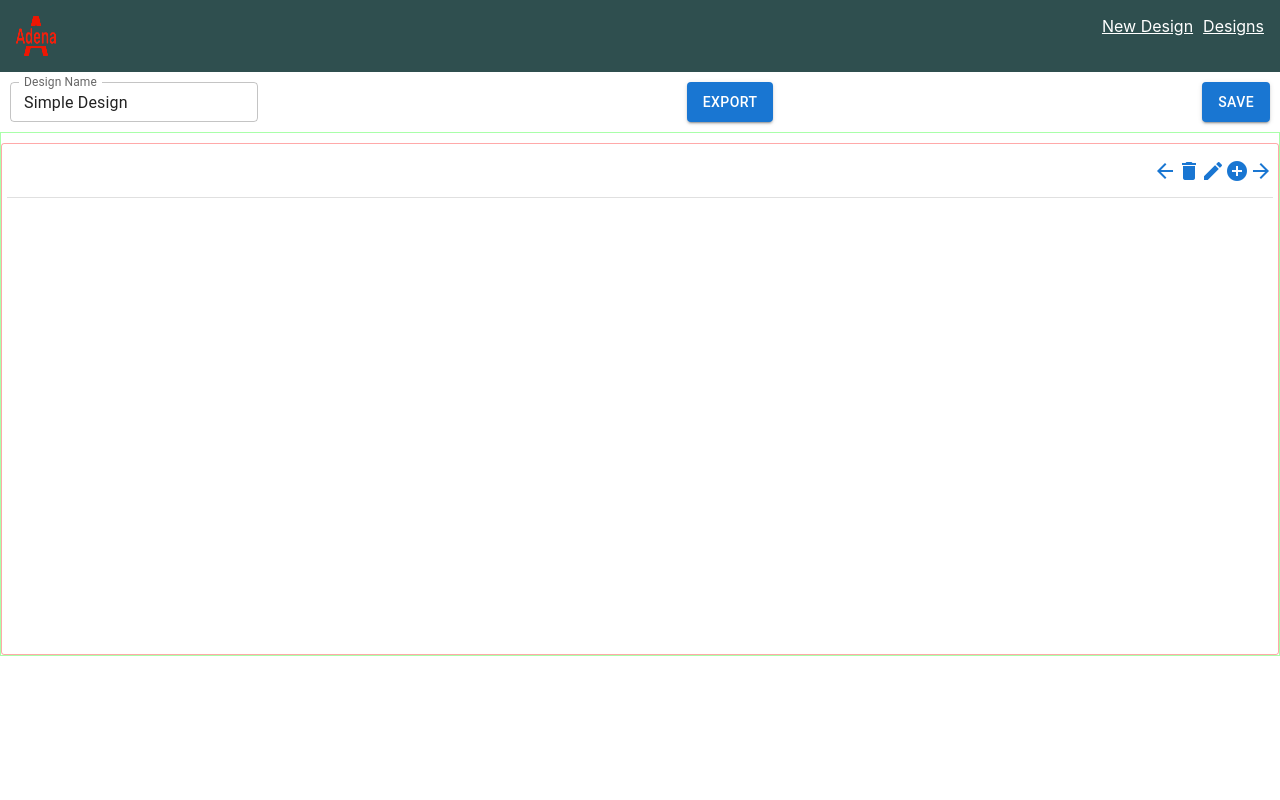
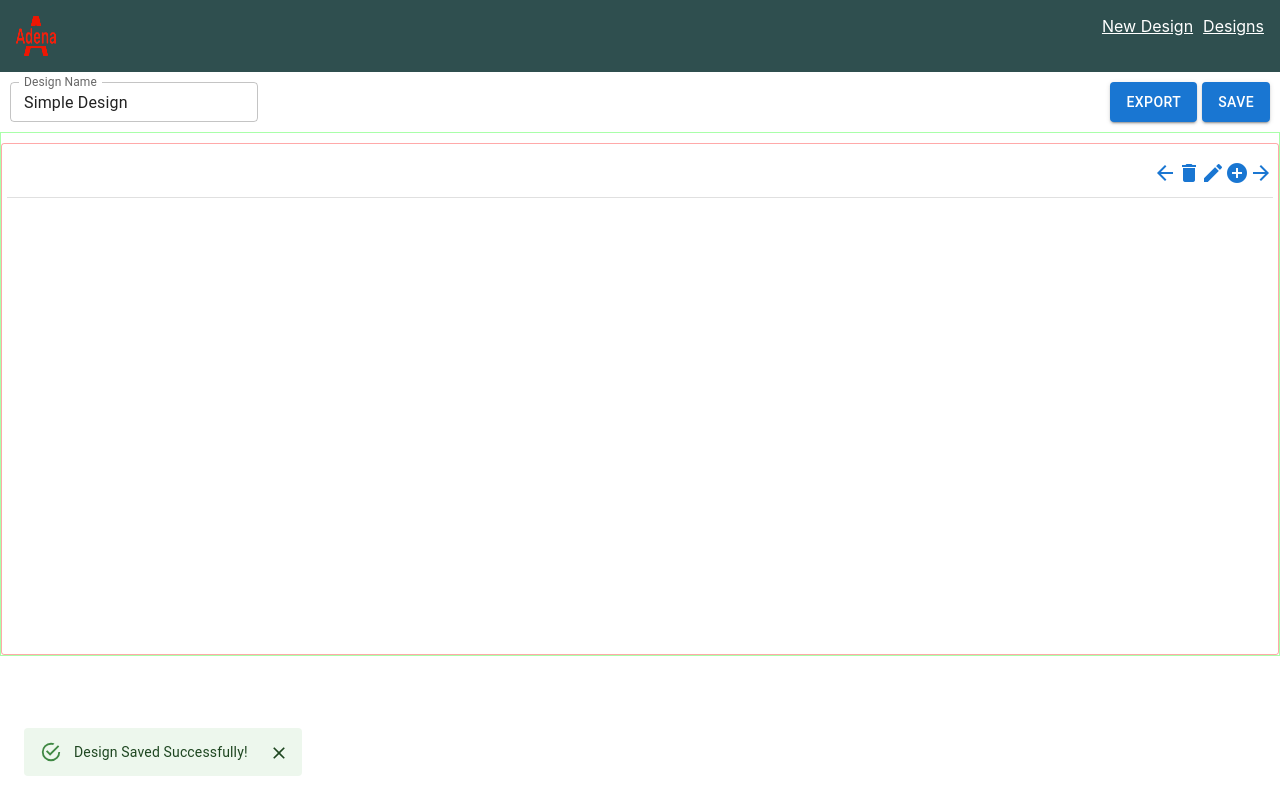
Before and after one commit to MostafaSoleimani/adena-react, a React (Create React App) app: page /design/new in a window 1280 px wide. Both pictures are taken after a click on the button "SAVE". Built offline with nearby package versions, Linux system fonts and the light colour scheme; the HTML template or start-up script is replaced by a standard one.

Commit message:
Feat: Implement Form

```diff
--- a/src/App.css
+++ b/src/App.css
@@ -95,13 +95,28 @@ header > img {
   flex-wrap: wrap;
   padding: .5rem;
 }
+.adena-designs {
+  display: flex;
+  justify-content: space-between;
+  align-items: flex-start;
+  padding: .5rem;
+}
 
 .adena-form-fields {
   width: 20%;
 }
 
+.icon-btn {
+  min-width: unset !important;
+  padding: 0 !important;
+}
+
 .fx {
   display: flex;
+}
+
+.gap {
+  gap: 5px;
 }
 
 .j-c-start {
@@ -113,3 +128,7 @@ header > img {
 .a-i-center {
   align-items: center;
 }
+
+pre {
+  text-align: start;
+}
--- a/src/core-design/container/FormDesigner.js
+++ b/src/core-design/container/FormDesigner.js
@@ -1,3 +1,4 @@
+import { Alert, Snackbar } from "@mui/material";
 import Box from "@mui/material/Box";
 import Button from "@mui/material/Button";
 import Tab from "@mui/material/Tab";
@@ -25,6 +26,7 @@ export default function FormDesigner() {
 
   const formDesign = useSelector(designerSelect);
   const [tabValue, setTabValue] = React.useState(0);
+  const [openSnack, setOpenSnack] = React.useState(false);
   React.useEffect(() => {
     dispatch(fetchFormById(id));
   }, [dispatch, id]);
@@ -35,6 +37,10 @@ export default function FormDesigner() {
   const handleTabNameChange = (e) => {
     const { value } = e.target;
     dispatch(designerActions.editForm({ name: value }));
+  };
+
+  const handleCloseSnack = () => {
+    setOpenSnack(false);
   };
 
   const addTab = () => {
@@ -62,9 +68,13 @@ export default function FormDesigner() {
 
   const SaveForm = () => {
     saveState(formDesign);
+    setOpenSnack(true);
   };
 
-  const removeTab = (idx) => {};
+  const removeTab = (idx) => {
+    if (idx === formDesign.length - 1) setTabValue(formDesign.length - 2);
+    dispatch(designerActions.removeTab(formDesign.layout[idx].id));
+  };
 
   const exportJson = () => {
     downloadFile(formDesign, `${formDesign.name}-schema`);
@@ -89,12 +99,15 @@ export default function FormDesigner() {
           size="small"
           onChange={handleTabNameChange}
         />
+        <div className="fx gap">
           <Button color="primary" variant="contained" onClick={exportJson}>
             Export
           </Button>
+
           <Button color="primary" variant="contained" onClick={SaveForm}>
             Save
           </Button>
+        </div>
       </div>
       <main className="adena-tab-designer-main">
         <div className="adena-tab-designer-main-tabs">
@@ -131,6 +144,19 @@ export default function FormDesigner() {
           {renderedTabs}
         </div>
       </main>
+      <Snackbar
+        open={openSnack}
+        autoHideDuration={6000}
+        onClose={handleCloseSnack}
+      >
+        <Alert
+          onClose={handleCloseSnack}
+          severity="success"
+          sx={{ width: "100%" }}
+        >
+          Design Saved Successfully!
+        </Alert>
+      </Snackbar>
     </>
   );
 }
--- a/src/core-design/tools/FieldNav.js
+++ b/src/core-design/tools/FieldNav.js
@@ -1,3 +1,4 @@
+import { Button } from "@mui/material";
 import Icon from "@mui/material/Icon";
 import React from "react";
 
@@ -14,24 +15,28 @@ export default function FieldNav({
       <div>
         <label>{label}</label>
       </div>
-      <div>
-        <Icon onClick={shiftLeft} color="primary" disabled={!shiftLeft}>
-          arrow_back
-        </Icon>
-        <Icon color="primary" onClick={remove}>
-          delete_circle
-        </Icon>
-        <Icon color="primary" onClick={edit}>
-          edit_circle
-        </Icon>
+      <div className="fx">
+        <Button onClick={shiftLeft} className="icon-btn" disabled={!shiftLeft}>
+          <Icon color="primary">arrow_back</Icon>
+        </Button>
+        <Button onClick={remove} className="icon-btn">
+          <Icon color="primary">delete_circle</Icon>
+        </Button>
+        <Button onClick={edit} className="icon-btn">
+          <Icon color="primary">edit_circle</Icon>
+        </Button>
         {add && (
-          <Icon color="primary" onClick={add}>
-            add_circle
-          </Icon>
+          <Button onClick={add} className="icon-btn">
+            <Icon color="primary">add_circle</Icon>
+          </Button>
         )}
-        <Icon onClick={shiftRight} color="primary" disabled={!shiftRight}>
-          arrow_forward
-        </Icon>
+        <Button
+          onClick={shiftRight}
+          className="icon-btn"
+          disabled={!shiftRight}
+        >
+          <Icon color="primary">arrow_forward</Icon>
+        </Button>
       </div>
     </div>
   );
--- a/src/store/designer-slice.js
+++ b/src/store/designer-slice.js
@@ -11,84 +11,104 @@ const designerSlice = createSlice({
   },
   reducers: {
     shiftLeftTab: (state, action) => {
-      if(action.payload !== 0) insertAndShift(state.layout, action.payload, action.payload - 1)
+      if (action.payload !== 0)
+        insertAndShift(state.layout, action.payload, action.payload - 1);
     },
     shiftLeftContainer: (state, action) => {
-      const foundTab = state.layout.find(
-        (x) => x.id === action.payload.tabId
+      const foundTab = state.layout.find((x) => x.id === action.payload.tabId);
+      const foundContainerIndex = foundTab.data.children.findIndex(
+        (x) => x.id === action.payload.containerId
       );
-      const foundContainerIndex = foundTab.data.children.findIndex(x => x.id === action.payload.containerId)
-      if(action.payload !== 0) insertAndShift(foundTab.data.children, foundContainerIndex, foundContainerIndex - 1)
+      if (action.payload !== 0)
+        insertAndShift(
+          foundTab.data.children,
+          foundContainerIndex,
+          foundContainerIndex - 1
+        );
     },
     shiftLeftField: (state, action) => {
-      const foundTab = state.layout.find(
-        (x) => x.id === action.payload.tabId
+      const foundTab = state.layout.find((x) => x.id === action.payload.tabId);
+      const foundContainer = foundTab.data.children.find(
+        (x) => x.id === action.payload.containerId
       );
-      const foundContainer = foundTab.data.children.find(x => x.id === action.payload.containerId);
-      const foundFieldIndex = foundContainer.data.children.findIndex(x => x.id === action.payload.field.id);
-      if(action.payload !== 0) insertAndShift(foundContainer.data.children, foundFieldIndex, foundFieldIndex - 1)
+      const foundFieldIndex = foundContainer.data.children.findIndex(
+        (x) => x.id === action.payload.field.id
+      );
+      if (action.payload !== 0)
+        insertAndShift(
+          foundContainer.data.children,
+          foundFieldIndex,
+          foundFieldIndex - 1
+        );
     },
     shiftRightTab: (state, action) => {
-      if(action.payload !== state.layout - 1) insertAndShift(state.layout, action.payload, action.payload + 1)
+      if (action.payload !== state.layout - 1)
+        insertAndShift(state.layout, action.payload, action.payload + 1);
     },
     shiftRightContainer: (state, action) => {
-      const foundTab = state.layout.find(
-        (x) => x.id === action.payload.tabId
+      const foundTab = state.layout.find((x) => x.id === action.payload.tabId);
+      const foundContainerIndex = foundTab.data.children.findIndex(
+        (x) => x.id === action.payload.containerId
       );
-      const foundContainerIndex = foundTab.data.children.findIndex(x => x.id === action.payload.containerId)
-      if(action.payload !== 0) insertAndShift(foundTab.data.children, foundContainerIndex, foundContainerIndex + 1)
+      if (action.payload !== 0)
+        insertAndShift(
+          foundTab.data.children,
+          foundContainerIndex,
+          foundContainerIndex + 1
+        );
     },
     shiftRightField: (state, action) => {
-      const foundTab = state.layout.find(
-        (x) => x.id === action.payload.tabId
+      const foundTab = state.layout.find((x) => x.id === action.payload.tabId);
+      const foundContainer = foundTab.data.children.find(
+        (x) => x.id === action.payload.containerId
       );
-      const foundContainer = foundTab.data.children.find(x => x.id === action.payload.containerId);
-      const foundFieldIndex = foundContainer.data.children.findIndex(x => x.id === action.payload.field.id);
-      if(action.payload !== 0) insertAndShift(foundContainer.data.children, foundFieldIndex, foundFieldIndex + 1)
+      const foundFieldIndex = foundContainer.data.children.findIndex(
+        (x) => x.id === action.payload.field.id
+      );
+      if (action.payload !== 0)
+        insertAndShift(
+          foundContainer.data.children,
+          foundFieldIndex,
+          foundFieldIndex + 1
+        );
     },
     addTab: (state, action) => {
       state.layout = [...state.layout, action.payload];
     },
     addContainer: (state, action) => {
-      const foundTab = state.layout.find(
-        (x) => x.id === action.payload.tabId
-      );
+      const foundTab = state.layout.find((x) => x.id === action.payload.tabId);
       foundTab.data.children.push(action.payload.container);
     },
     addField: (state, action) => {
-      const foundTab = state.layout.find(
-        (x) => x.id === action.payload.tabId
-      );
+      const foundTab = state.layout.find((x) => x.id === action.payload.tabId);
       const foundContainer = foundTab.data.children.find(
         (x) => x.id === action.payload.containerId
       );
       foundContainer.data.children.push(action.payload.field);
     },
-    editForm: (state, action) => {state.name = action.payload.name},
+    editForm: (state, action) => {
+      state.name = action.payload.name;
+    },
     setForm: (state, action) => {
-      state = action.payload
-      console.log(state)
+      state = action.payload;
+      console.log(state);
     },
     editTab: (state, action) => {
-      let tab = state.layout.find(
-        (x) => x.id === action.payload.id
-      );
+      let tab = state.layout.find((x) => x.id === action.payload.id);
       tab.name = action.payload.name;
       tab.data = action.payload.data;
     },
     editContainer: (state, action) => {
-      const foundTab = state.layout.find(
-        (x) => x.id === action.payload.tabId
+      const foundTab = state.layout.find((x) => x.id === action.payload.tabId);
+      const container = foundTab.data.children.find(
+        (x) => x.id === action.payload.container.id
       );
-      const container = foundTab.data.children.find((x) => x.id === action.payload.container.id);
       container.name = action.payload.container.name;
       delete action.payload.container.name;
       container.data = action.payload.container;
     },
     editField: (state, action) => {
-      const foundTab = state.layout.find(
-        (x) => x.id === action.payload.tabId
-      );
+      const foundTab = state.layout.find((x) => x.id === action.payload.tabId);
       const foundParent = foundTab.data.children.find(
         (x) => x.id === action.payload.containerId
       );
@@ -103,15 +123,13 @@ const designerSlice = createSlice({
       state.layout = state.layout.filter((x) => x.id !== action.payload);
     },
     removeContainer: (state, action) => {
-      const foundTab = state.layout.find(
-        (x) => x.id === action.payload.tabId
+      const foundTab = state.layout.find((x) => x.id === action.payload.tabId);
+      foundTab.data.children = foundTab.data.children.filter(
+        (x) => x.id !== action.payload.containerId
       );
-      foundTab.data.children = foundTab.data.children.filter((x) => x.id !== action.payload.containerId);
     },
     removeField: (state, action) => {
-      const foundTab = state.layout.find(
-        (x) => x.id === action.payload.tabId
-      );
+      const foundTab = state.layout.find((x) => x.id === action.payload.tabId);
       const foundContainer = foundTab.data.children.find(
         (x) => x.id === action.payload.containerId
       );
@@ -128,33 +146,32 @@ const designerSlice = createSlice({
       state.layout = action.payload.layout;
       state.id = action.payload.id;
       state.name = action.payload.name;
-    })
-  }
+    });
+  },
 });
 
 export const fetchFormById = createAsyncThunk(
-  'designer/setForm',
+  "designer/setForm",
   async (id, thunkAPI) => {
-    if (!id || id === 'new') {
-      return{
+    if (!id || id === "new") {
+      return {
         name: "Simple Design",
         id: uuid(),
         layout: [],
-      }
+      };
     }
     const data = await loadState();
-    return data.find(x => x.id === id);
+    return data.find((x) => x.id === id);
   }
-)
+);
 
-export const designerSelect = (state) => state.designer
+export const designerSelect = (state) => state.designer;
 
 export const designerActions = designerSlice.actions;
 
 export default designerSlice;
 
-
 function insertAndShift(arr, from, to) {
   let cutOut = arr.splice(from, 1)[0]; // cut the element at index 'from'
-  arr.splice(to, 0, cutOut);            // insert it at index 'to'
+  arr.splice(to, 0, cutOut); // insert it at index 'to'
 }
```
Also changed, not shown: src/Pages/AdenaDesigner.js (+35 -1 lines), src/core-fields/field-models.js (+6 -6 lines), src/core-form/FormRenderer.js (+24 -7 lines), src/core-form/tools/form-object-generator.js (added, +24 -0 lines), src/store/renderer-slice.js (added, +7 -0 lines). Lines whose indentation alone changed are shown as unchanged.
